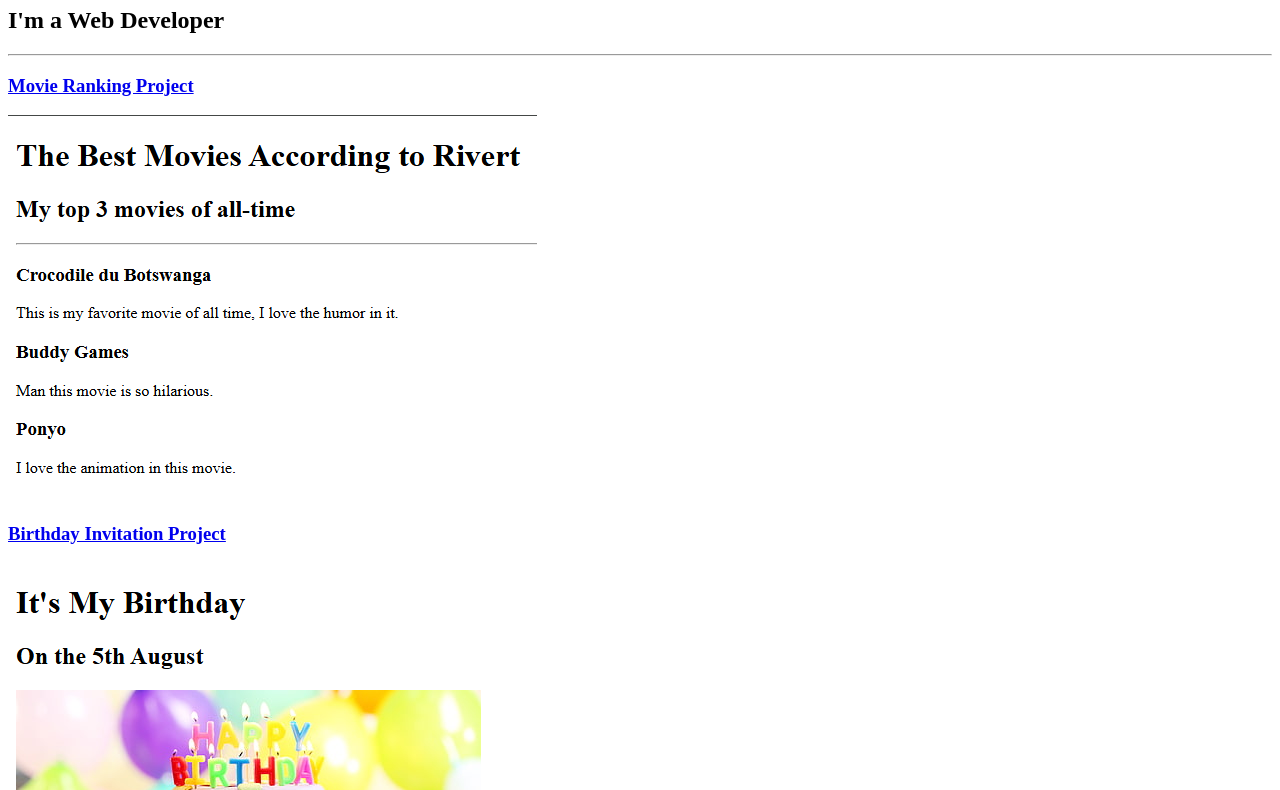
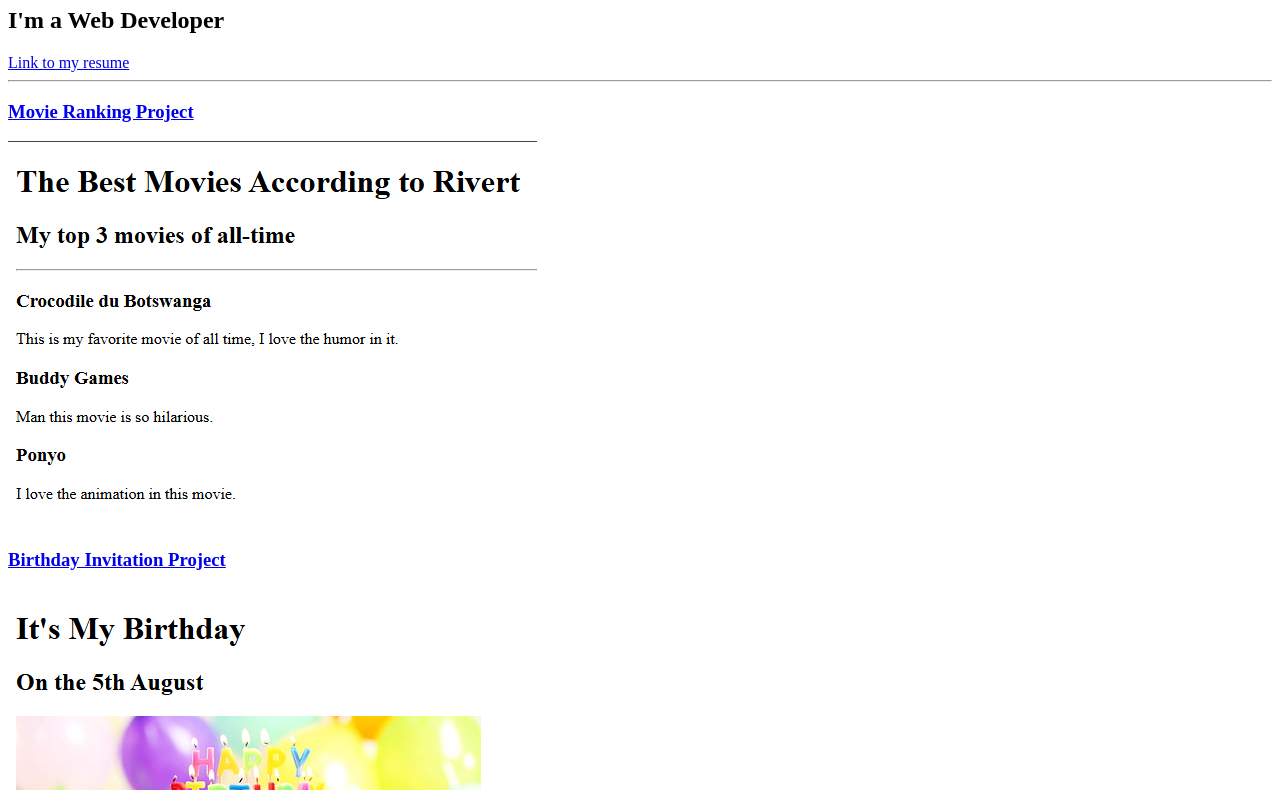
Before and after one commit to rivert-herizo/html-portfolio, a plain HTML site: page index.html in a window 1280 px wide. Shown: the part 73-863 px from the top of the page. Drawn offline with Linux system fonts and the light colour scheme.

Commit message:
Update index.html

```diff
--- a/index.html
+++ b/index.html
@@ -8,6 +8,7 @@
     <body>
         <h1>Rivert Razafison's Portfolio</h1>
         <h2>I'm a Web Developer</h2>
+        <a target="_blank" href="https://rivert-herizo.github.io/online-resume/">Link to my resume</a>
         <hr/>
         <a href="./public/movie_ranking.html" target="_blank">
             <h3>Movie Ranking Project</h3>
```
